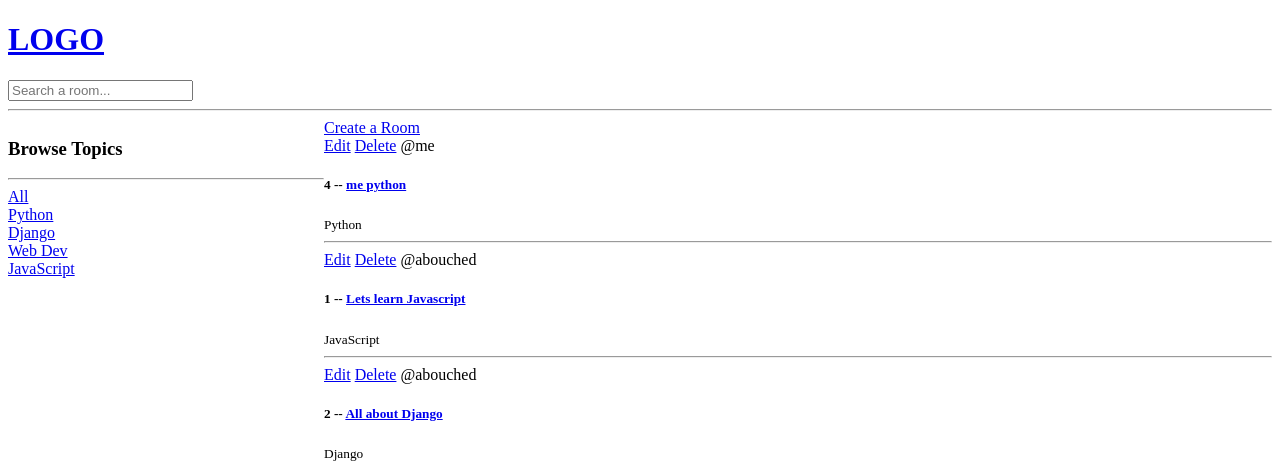
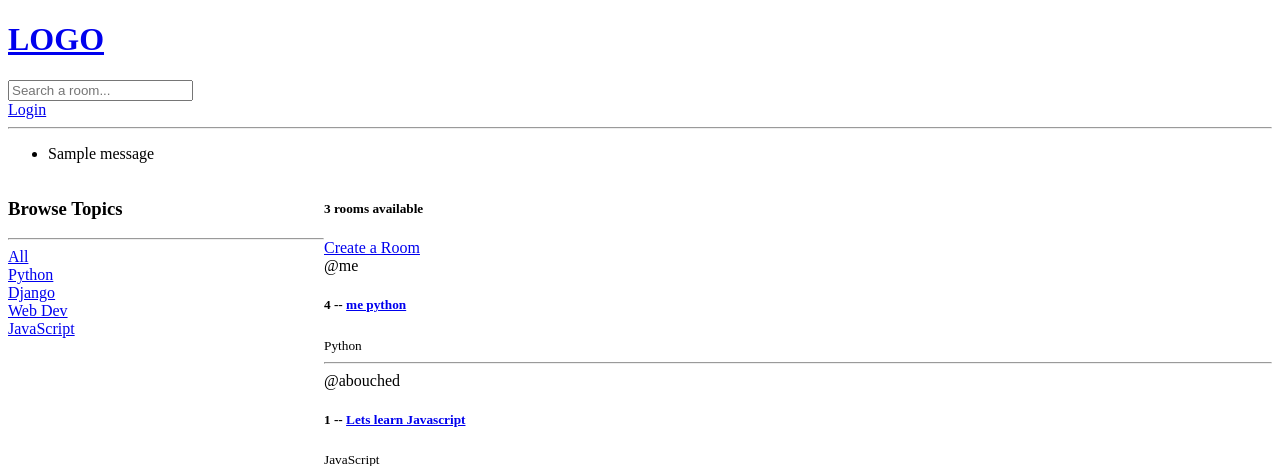
Before and after one commit to DevBadi/studybud, a Django app: page / in a window 1280 px wide. Shown: the top 466 px of the page. Run offline with Django 3.2, Linux system fonts and the light colour scheme; data comes from the database, SQL or seed files in the repository; both versions use the stored data as it was after the commit; one stand-in notice (Sample message) is shown.

Commit message:
User Login and auth session based

```diff
--- a/base/templates/base/home.html
+++ b/base/templates/base/home.html
@@ -23,12 +23,15 @@
         {% endfor %}
     </div>
     <div>
+        <h5>{{ room_count }} rooms available</h5>
         <a href="{% url 'create-room'%}">Create a Room</a>
         <div>
             {% for room in rooms %}
                 <div>
+                    {% if request.user == room.host %}
                     <a href="{% url 'update-room' room.id %}">Edit</a>
                     <a href="{% url 'delete-room' room.id %}">Delete</a>
+                    {% endif %}
                     <span>@{{room.host.username}} </span>
                     <h5>{{room.id}} -- <a href="{% url 'room' room.id %}">{{room.name}}</a></h5>
                     <small>{{room.topic.name}}</small>
--- a/base/urls.py
+++ b/base/urls.py
@@ -2,6 +2,8 @@ from . import views
 from django.urls import path
 
 urlpatterns = [
+    path('login/',views.loginPage, name="login"),
+    path('logout/',views.logoutUser, name="logout"),
     path('', views.home, name="home"),
     path('room/<str:pk>/', views.room, name="room"),
     path('create-room/', views.createRoom, name="create-room"),
--- a/base/views.py
+++ b/base/views.py
@@ -1,6 +1,12 @@
+from django.contrib.auth import authenticate, login, logout
+from django.contrib.auth.models import User
+from django.http import HttpResponse
 from django.shortcuts import render, redirect
 from .models import Room, Topic
 from .forms import RoomForm
+from django.db.models import Q
+from django.contrib import messages
+from django.contrib.auth.decorators import login_required
 
 
 # Create your views here.
@@ -10,11 +16,42 @@ from .forms import RoomForm
 #     {'id':2, 'name': 'lets learn Python'},
 #     {'id':3, 'name': 'lets learn Backend'},
 # ]
+
+def loginPage(request):
+    if request.user.is_authenticated:
+        return redirect('home')
+    if request.method == 'POST':
+        username = request.POST.get('username')
+        password = request.POST.get('password')
+        try:
+            user = User.objects.get(username=username)
+        except:
+            messages.error(request, 'User does not exist')
+
+        user = authenticate(request, username=username, password=password)
+
+        if user is not None:
+            login(request, user)
+            return redirect('home')
+        else:
+            messages.error(request, 'Username OR password does not exit')
+    context = {}
+    return render(request, 'base/login_register.html', context)
+
+
+def logoutUser(request):
+    logout(request)
+    return redirect('home')
+
+
 def home(request):
     q = request.GET.get('q') if request.GET.get('q') is not None else ''
-    rooms = Room.objects.filter(topic__name__icontains=q)
+    rooms = Room.objects.filter(Q(topic__name__icontains=q) |
+                                Q(name__icontains=q) |
+                                Q(description__contains=q))
     topics = Topic.objects.all()
-    context = {'rooms': rooms, 'topics': topics}
+    room_count = rooms.count()
+    context = {'rooms': rooms, 'topics': topics, 'room_count': room_count}
     return render(request, 'base/home.html', context)
 
 
@@ -24,6 +61,7 @@ def room(request, pk):
     return render(request, 'base/room.html', context)
 
 
+@login_required(login_url='login')
 def createRoom(request):
     form = RoomForm()
     if request.method == 'POST':
@@ -36,9 +74,12 @@ def createRoom(request):
     return render(request, 'base/room_form.html', context)
 
 
+@login_required(login_url='login')
 def updateRoom(request, pk):
     room = Room.objects.get(id=pk)
     form = RoomForm(instance=room)
+    if request.user != room.host:
+        return HttpResponse('Your are not allowed here!!')
     if request.method == 'POST':
         form = RoomForm(request.POST, instance=room)
         if form.is_valid():
@@ -48,8 +89,11 @@ def updateRoom(request, pk):
     return render(request, 'base/room_form.html', context)
 
 
+@login_required(login_url='login')
 def deleteRoom(request, pk):
     room = Room.objects.get(id=pk)
+    if request.user != room.host:
+        return HttpResponse('Your are not allowed here!!')
     if request.method == 'POST':
         room.delete()
         return redirect('home')
--- a/templates/main.html
+++ b/templates/main.html
@@ -12,6 +12,13 @@
 
 <body>
     {% include 'navbar.html' %}
+    {% if messages %}
+    <ul class="messages">
+        {% for message in messages %}
+        <li>{{ message }}</li>
+        {% endfor %}
+    </ul>
+    {% endif %}
     {% block content %}
 
     {% endblock %}
--- a/templates/navbar.html
+++ b/templates/navbar.html
@@ -1,7 +1,13 @@
 <a href="/">
     <h1>LOGO</h1>
 </a>
+
 <form method="get" action="{% url 'home' %}">
     <input type="text" name="q" placeholder="Search a room..."/>
 </form>
+{% if request.user.is_authenticated %}
+    <a href="{% url 'logout' %}">Logout</a>
+{% else %}
+    <a href="{% url 'login' %}">Login</a>
+{% endif %}
 <hr>
```
Also changed, not shown: base/templates/base/login_register.html (added, +17 -0 lines), db.sqlite3, 1 other file.
